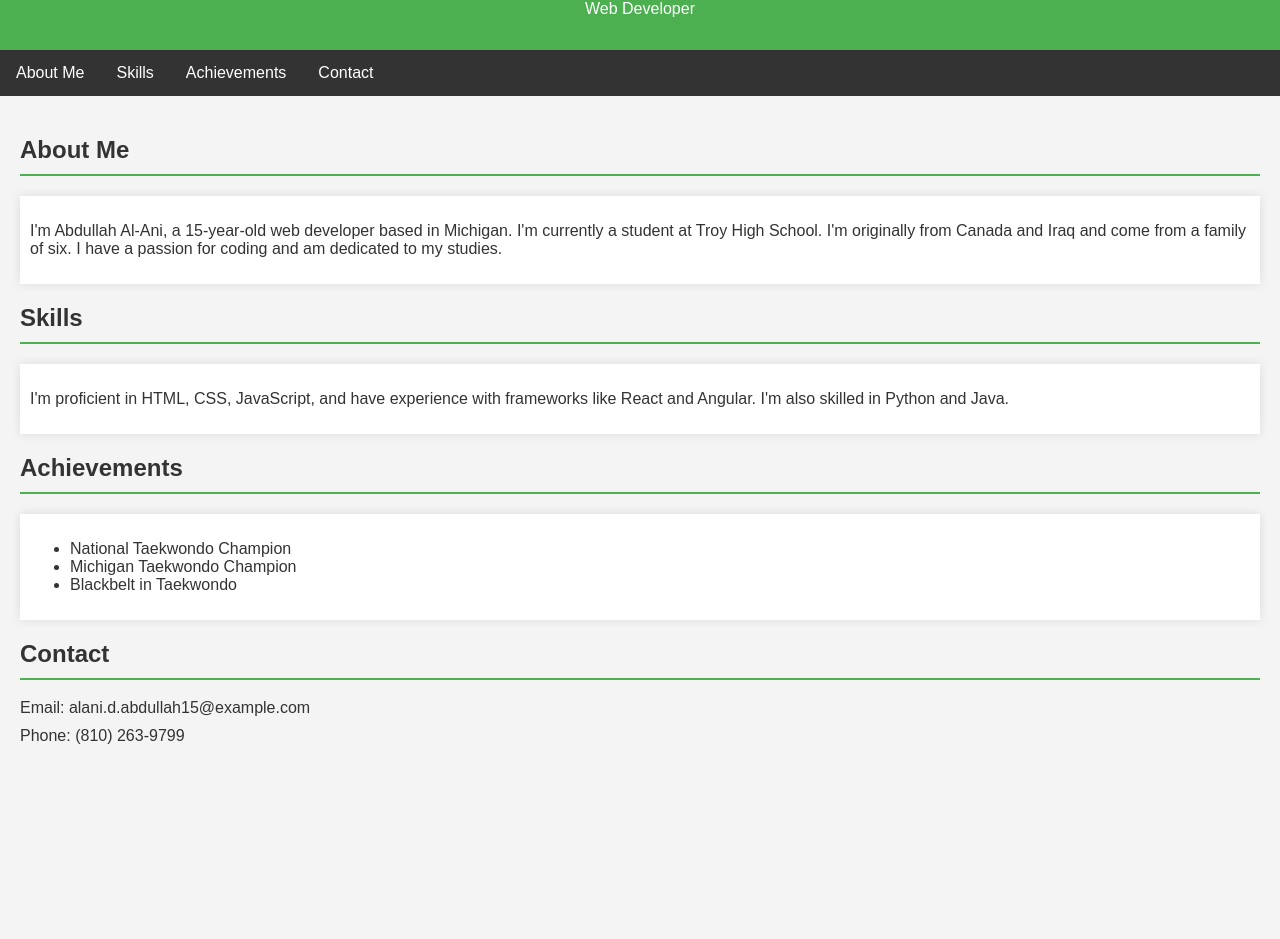
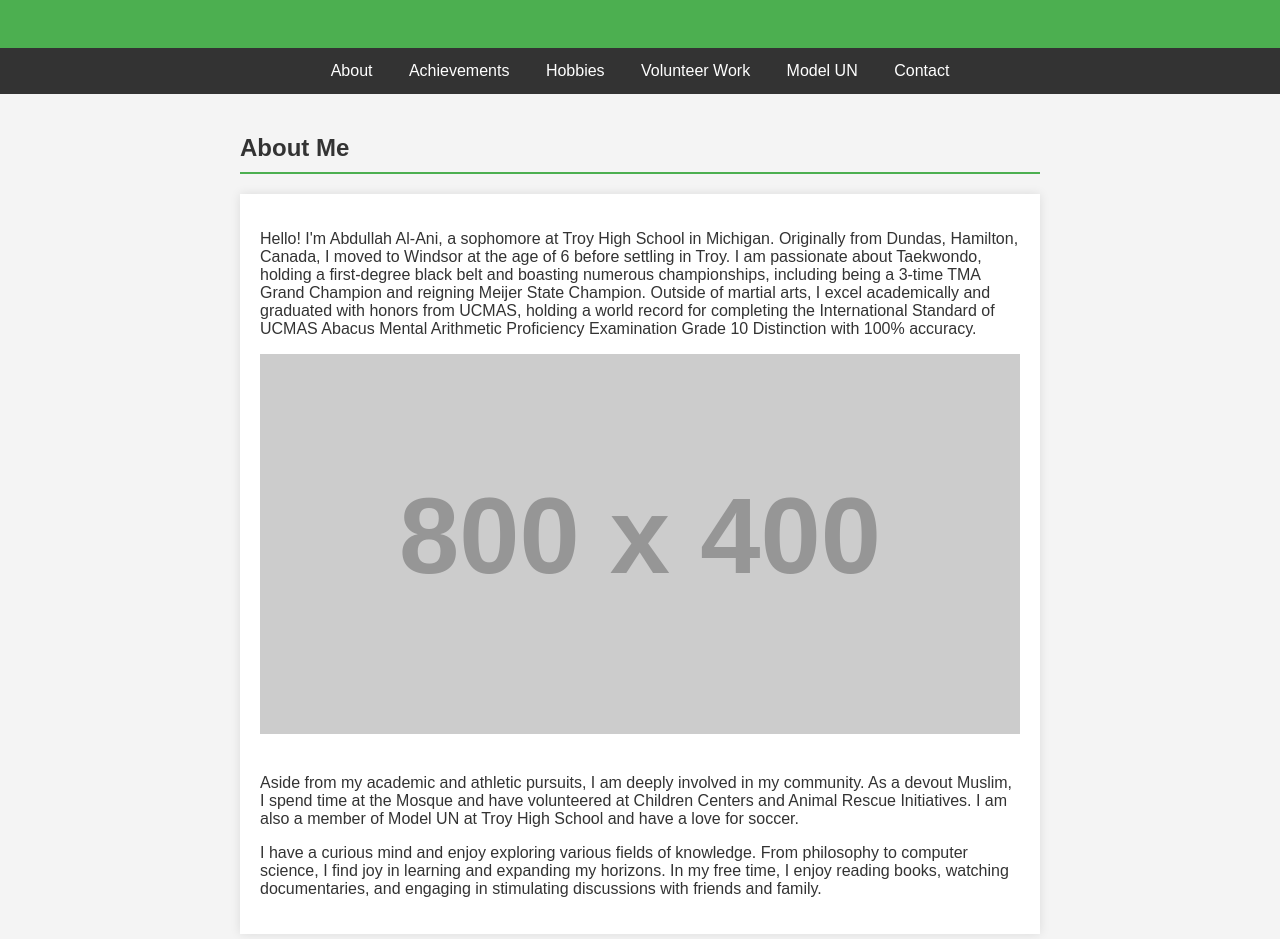
Before and after one commit to LastJedi557/LastJedi557.github.io, a plain HTML site: page index.html in a window 1280 px wide. Shown: the part 96-1035 px from the top of the page. Before the commit the page ends 881 px from the top, so only its background shows below. Drawn offline with Linux system fonts and the light colour scheme; placeholder pictures from the web are drawn by us.

Commit message:
index.html

```diff
--- a/index.html
+++ b/index.html
@@ -3,7 +3,7 @@
 <head>
     <meta charset="UTF-8">
     <meta name="viewport" content="width=device-width, initial-scale=1.0">
-    <title>Abdullah Al-Ani - Web Developer</title>
+    <title>Abdullah Al-Ani - Personal Website</title>
     <style>
         body {
             font-family: Arial, sans-serif;
@@ -16,19 +16,20 @@
             background-color: #4CAF50;
             color: white;
             text-align: center;
-            padding: 1em 0;
+            padding: 2em 0;
         }
         nav {
             background-color: #333;
             overflow: hidden;
+            text-align: center;
         }
         nav a {
-            float: left;
-            display: block;
+            display: inline-block;
             color: white;
             text-align: center;
             padding: 14px 16px;
             text-decoration: none;
+            transition: background-color 0.3s;
         }
         nav a:hover {
             background-color: #ddd;
@@ -36,70 +37,96 @@
         }
         .container {
             padding: 20px;
+            max-width: 800px;
+            margin: 0 auto;
         }
         .section {
-            margin-bottom: 20px;
+            margin-bottom: 30px;
         }
         .section h2 {
             border-bottom: 2px solid #4CAF50;
             padding-bottom: 10px;
+            margin-bottom: 20px;
         }
-        .info {
+        .content {
             background-color: white;
-            padding: 10px;
-            margin-bottom: 10px;
+            padding: 20px;
             box-shadow: 0 0 10px rgba(0, 0, 0, 0.1);
         }
-        .contact-info {
-            list-style: none;
-            padding: 0;
+        .content img {
+            max-width: 100%;
+            height: auto;
+            margin-bottom: 20px;
         }
-        .contact-info li {
-            margin-bottom: 10px;
+        .quote {
+            font-style: italic;
+            color: #666;
+            margin-top: 20px;
         }
     </style>
 </head>
 <body>
     <header>
-        <h1>Abdullah Al-Ani</h1>
-        <p>Web Developer</p>
+        <h1>Welcome to Abdullah Al-Ani's Personal Website</h1>
     </header>
     <nav>
-        <a href="#about">About Me</a>
-        <a href="#skills">Skills</a>
+        <a href="#about">About</a>
         <a href="#achievements">Achievements</a>
+        <a href="#hobbies">Hobbies</a>
+        <a href="#volunteer">Volunteer Work</a>
+        <a href="#model-un">Model UN</a>
         <a href="#contact">Contact</a>
     </nav>
     <div class="container">
         <div id="about" class="section">
             <h2>About Me</h2>
-            <div class="info">
-                <p>I'm Abdullah Al-Ani, a 15-year-old web developer based in Michigan. I'm currently a student at Troy High School. I'm originally from Canada and Iraq and come from a family of six. I have a passion for coding and am dedicated to my studies.</p>
-            </div>
-        </div>
-        <div id="skills" class="section">
-            <h2>Skills</h2>
-            <div class="info">
-                <p>I'm proficient in HTML, CSS, JavaScript, and have experience with frameworks like React and Angular. I'm also skilled in Python and Java.</p>
+            <div class="content">
+                <p>Hello! I'm Abdullah Al-Ani, a sophomore at Troy High School in Michigan. Originally from Dundas, Hamilton, Canada, I moved to Windsor at the age of 6 before settling in Troy. I am passionate about Taekwondo, holding a first-degree black belt and boasting numerous championships, including being a 3-time TMA Grand Champion and reigning Meijer State Champion. Outside of martial arts, I excel academically and graduated with honors from UCMAS, holding a world record for completing the International Standard of UCMAS Abacus Mental Arithmetic Proficiency Examination Grade 10 Distinction with 100% accuracy.</p>
+                <img src="https://via.placeholder.com/800x400" alt="Abdullah Al-Ani">
+                <p>Aside from my academic and athletic pursuits, I am deeply involved in my community. As a devout Muslim, I spend time at the Mosque and have volunteered at Children Centers and Animal Rescue Initiatives. I am also a member of Model UN at Troy High School and have a love for soccer.</p>
+                <p>I have a curious mind and enjoy exploring various fields of knowledge. From philosophy to computer science, I find joy in learning and expanding my horizons. In my free time, I enjoy reading books, watching documentaries, and engaging in stimulating discussions with friends and family.</p>
             </div>
         </div>
         <div id="achievements" class="section">
             <h2>Achievements</h2>
-            <div class="info">
+            <div class="content">
                 <ul>
-                    <li>National Taekwondo Champion</li>
-                    <li>Michigan Taekwondo Champion</li>
-                    <li>Blackbelt in Taekwondo</li>
+                    <li>3-time TMA Grand Champion</li>
+                    <li>2-time Michigan State Champion</li>
+                    <li>Reigning Meijer State Champion</li>
+                    <li>First-degree Black Belt in Taekwondo</li>
+                    <li>World Record Holder in UCMAS Abacus Mental Arithmetic Proficiency Examination Grade 10 Distinction</li>
+                    <li>Graduated UCMAS with honors</li>
                 </ul>
+                <img src="https://via.placeholder.com/800x400" alt="Abdullah Al-Ani Achievements">
+            </div>
+        </div>
+        <div id="hobbies" class="section">
+            <h2>Hobbies</h2>
+            <div class="content">
+                <p>When I'm not training or studying, I enjoy spending time outdoors, reading, and exploring new technologies. I have a passion for learning and am always seeking new opportunities for personal growth and development.</p>
+                <img src="https://via.placeholder.com/800x400" alt="Abdullah Al-Ani Hobbies">
+            </div>
+        </div>
+        <div id="volunteer" class="section">
+            <h2>Volunteer Work</h2>
+            <div class="content">
+                <p>Volunteering is a significant part of my life. I believe in giving back to the community and making a positive impact on the lives of others. Over the years, I have volunteered at various organizations, including children centers and animal rescue initiatives. It brings me immense joy to contribute my time and effort to meaningful causes.</p>
+                <img src="https://via.placeholder.com/800x400" alt="Abdullah Al-Ani Volunteer Work">
+            </div>
+        </div>
+        <div id="model-un" class="section">
+            <h2>Model UN</h2>
+            <div class="content">
+                <p>Being a member of Model UN at Troy High School has been an enriching experience for me. It has allowed me to develop critical thinking, public speaking, and diplomacy skills. I've had the opportunity to participate in various simulations, engage in debates, and collaborate with students from diverse backgrounds. Model UN has not only broadened my understanding of global issues but also empowered me to become a more effective communicator and leader.</p>
+                <img src="https://via.placeholder.com/800x400" alt="Abdullah Al-Ani Model UN">
             </div>
         </div>
         <div id="contact" class="section">
             <h2>Contact</h2>
-            <ul class="contact-info">
-                <li>Email: alani.d.abdullah15@example.com</li>
-                <li>Phone: (810) 263-9799</li>
-            </ul>
+            <div class="content">
+                <p>If you'd like to get in touch, feel free to reach out via email at <a href="mailto:abdullah@example.com">abdullah@example.com</a>.</p>
+            </div>
         </div>
     </div>
 </body>
-</html>
```
